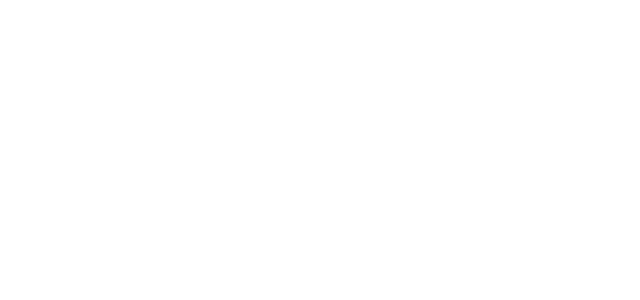
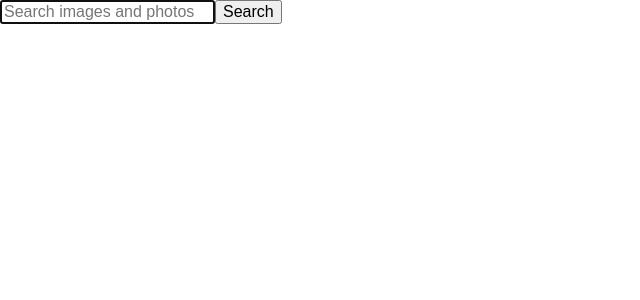
Before and after one commit to crystaller347/goit-react-hw-04, a React (Vite) app: page / in a window 1280 px wide. Shown: the top 300 px of the page, without its empty margins (0-640 px from the left). Built offline with nearby package versions, Linux system fonts and the light colour scheme.

Commit message:
create basic markup in App and finish SearchBar

```diff
--- a/package.json
+++ b/package.json
@@ -14,7 +14,8 @@
     "clsx": "^2.1.1",
     "modern-normalize": "^2.0.0",
     "react": "^18.3.1",
-    "react-dom": "^18.3.1"
+    "react-dom": "^18.3.1",
+    "react-hot-toast": "^2.4.1"
   },
   "devDependencies": {
     "@types/react": "^18.3.3",
--- a/src/components/App/App.jsx
+++ b/src/components/App/App.jsx
@@ -1,10 +1,35 @@
-import { useState } from 'react'
-import css from './App.module.css'
+import { useState } from 'react';
+import css from './App.module.css';
+import SearchBar from '../SearchBar/SearchBar.jsx';
+import Loader from '../Loader/Loader.jsx';
+import ErrorMessage from '../ErrorMessage/ErrorMessage.jsx';
+import ImageGallery from '../ImageGallery/ImageGallery.jsx';
 
 export default function App() {
+  const [images, setImages] = useState([]);
+  const [loading, setLoading] = useState(false);
+  const [error, setError] = useState(false);
+
+  const handleSubmit = async (topic) => {
+    try {
+      setImages([]);
+      setError(false);
+      setLoading(true);
+      const data = await fetchImages(topic);
+      setImages(data);
+    } catch (error) {
+      setError(true);
+    } finally {
+      setLoading(false);
+    }
+  };
 
   return (
-    <>
-    </>
+    <div>
+      <SearchBar onSubmit={handleSubmit} />
+      {loading && <Loader />}
+      {error && <ErrorMessage />}
+      {images.length > 0 && <ImageGallery />}
+    </div>
   )
 }
--- a/src/components/ErrorMessage/ErrorMessage.jsx
+++ b/src/components/ErrorMessage/ErrorMessage.jsx
@@ -0,0 +1,5 @@
+import css from './ErrorMessage.module.css'
+
+export default function ErrorMessage() {
+    d
+}
--- a/src/components/ImageGallery/ImageGallery.jsx
+++ b/src/components/ImageGallery/ImageGallery.jsx
@@ -0,0 +1,5 @@
+import css from './ImageGallery.module.css'
+
+export default function ImageGallery() {
+    d
+}
--- a/src/components/Loader/Loader.jsx
+++ b/src/components/Loader/Loader.jsx
@@ -0,0 +1,5 @@
+import css from './Loader.module.css'
+
+export default function Loader() {
+    d
+}
--- a/src/components/SearchBar/SearchBar.jsx
+++ b/src/components/SearchBar/SearchBar.jsx
@@ -0,0 +1,32 @@
+import css from './SearchBar.module.css';
+import toast, { Toaster } from 'react-hot-toast';
+
+export default function SearchBar({ onSubmit }) {
+    const handleSend = (e) => {
+        e.preventDefault();
+        const form = e.target;
+        const searchInput = form.elements.search.value;
+        if (!searchInput.trim()) {
+            toast.error('Enter something before searching!');
+            return;
+        }
+        onSubmit(searchInput);
+        form.reset();
+    }
+
+    return (
+        <header>
+            <form onSubmit={handleSend}>
+                <input
+                    type="text"
+                    name="search"
+                    autoComplete="off"
+                    autoFocus
+                    placeholder="Search images and photos"
+                />
+                <button type="submit">Search</button>
+            </form>
+            <Toaster />
+        </header>
+    )
+}
```
Also changed, not shown: 1 other file (tests, documents, lock files or other folders).
